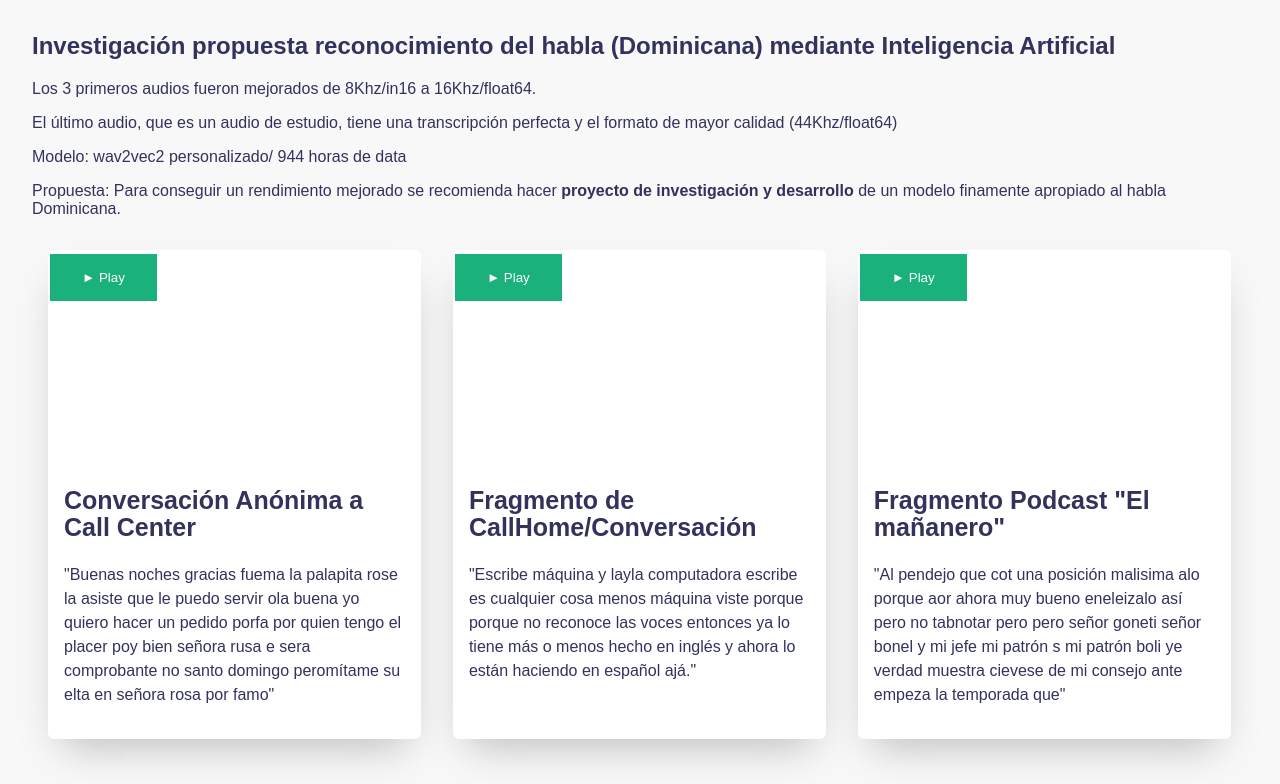
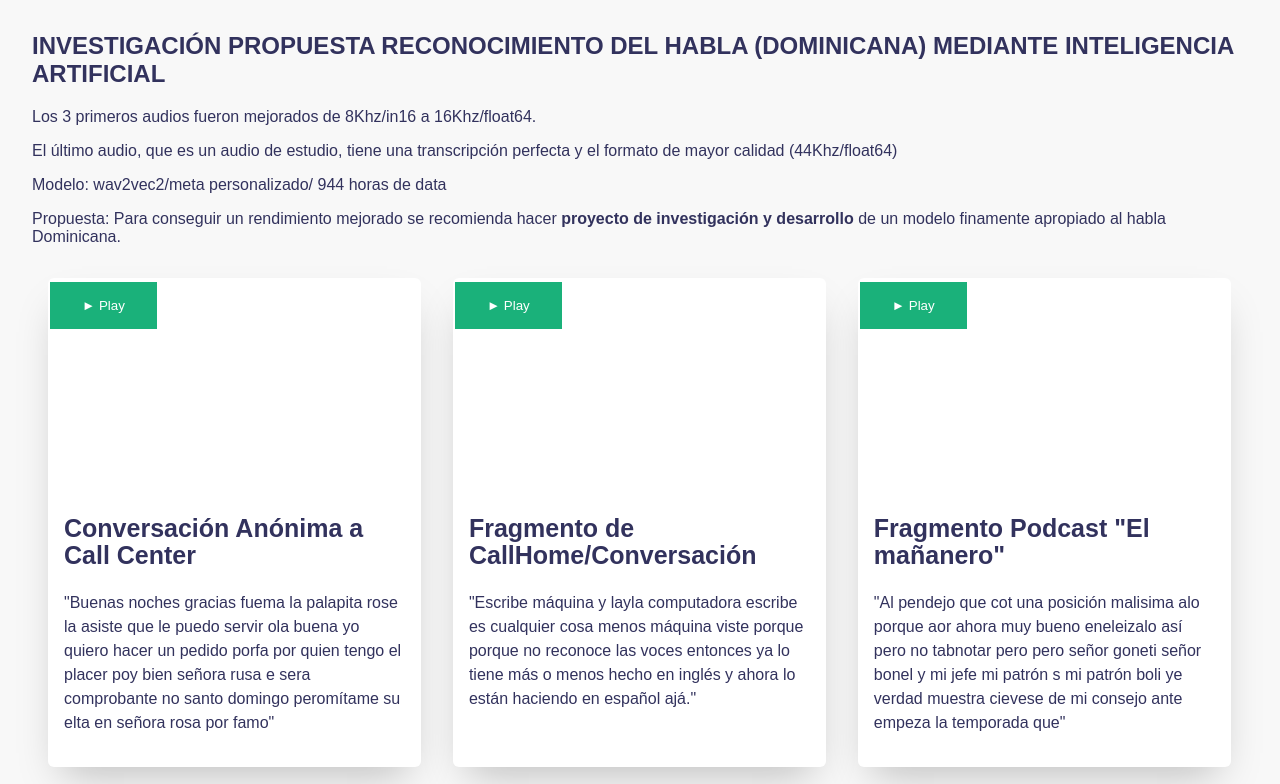
Before and after one commit to beltrewilton/transcript, a plain HTML site: page index.html in a window 1280 px wide. Shown: the top 784 px of the page. Drawn offline with Linux system fonts and the light colour scheme; a script that the page names is missing; a web font is replaced by a local one.

Commit message:
all page

```diff
--- a/index.html
+++ b/index.html
@@ -13,7 +13,7 @@
         <link rel="stylesheet" href="style.css" />
     </head>
 <body>
-    <h2>Investigación propuesta reconocimiento del habla (Dominicana) mediante Inteligencia Artificial</h2>
+    <h2>INVESTIGACIÓN PROPUESTA RECONOCIMIENTO DEL HABLA (DOMINICANA) MEDIANTE INTELIGENCIA ARTIFICIAL</h2>
     <p>
         Los 3 primeros audios fueron mejorados de 8Khz/in16 a 16Khz/float64.
     </p>
@@ -21,7 +21,7 @@
         El último audio, que es un audio de estudio, tiene una transcripción perfecta y el formato de mayor calidad (44Khz/float64)
     </p>
     <p>
-        Modelo: wav2vec2 personalizado/ 944 horas de data
+        Modelo: wav2vec2/meta personalizado/ 944 horas de data
     </p>
     <p>
         Propuesta: Para conseguir un rendimiento mejorado se recomienda hacer <b>proyecto de investigación y desarrollo</b> de un modelo finamente apropiado al habla Dominicana.
```
